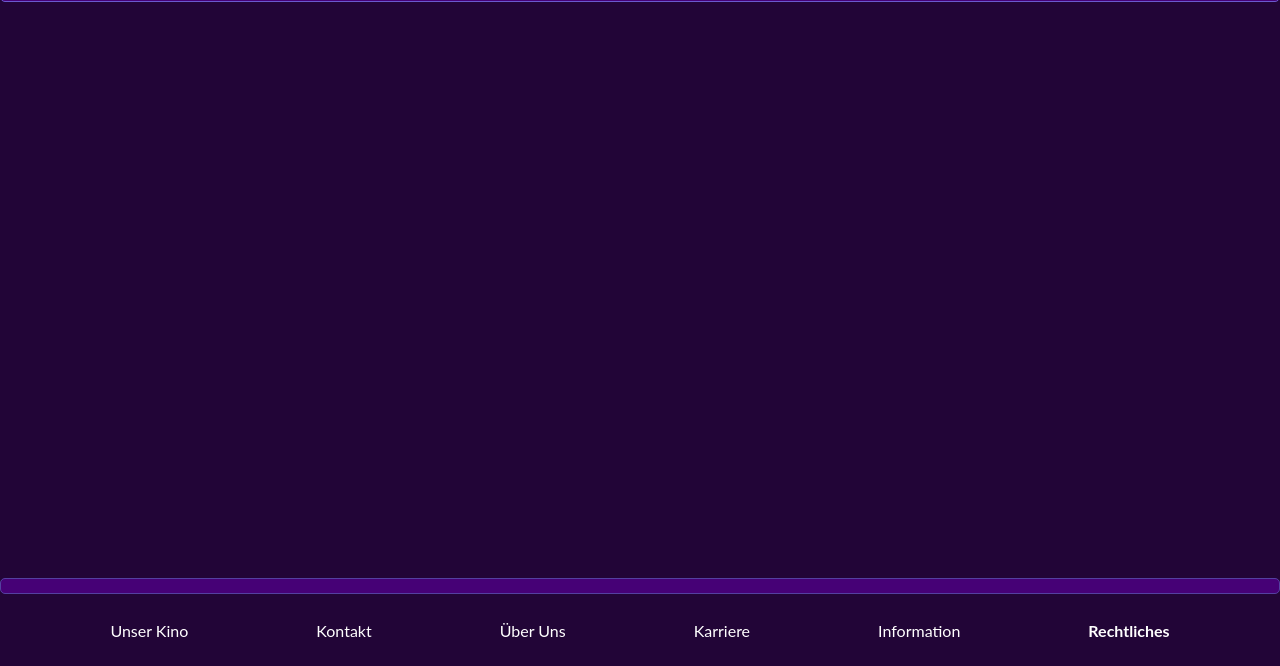
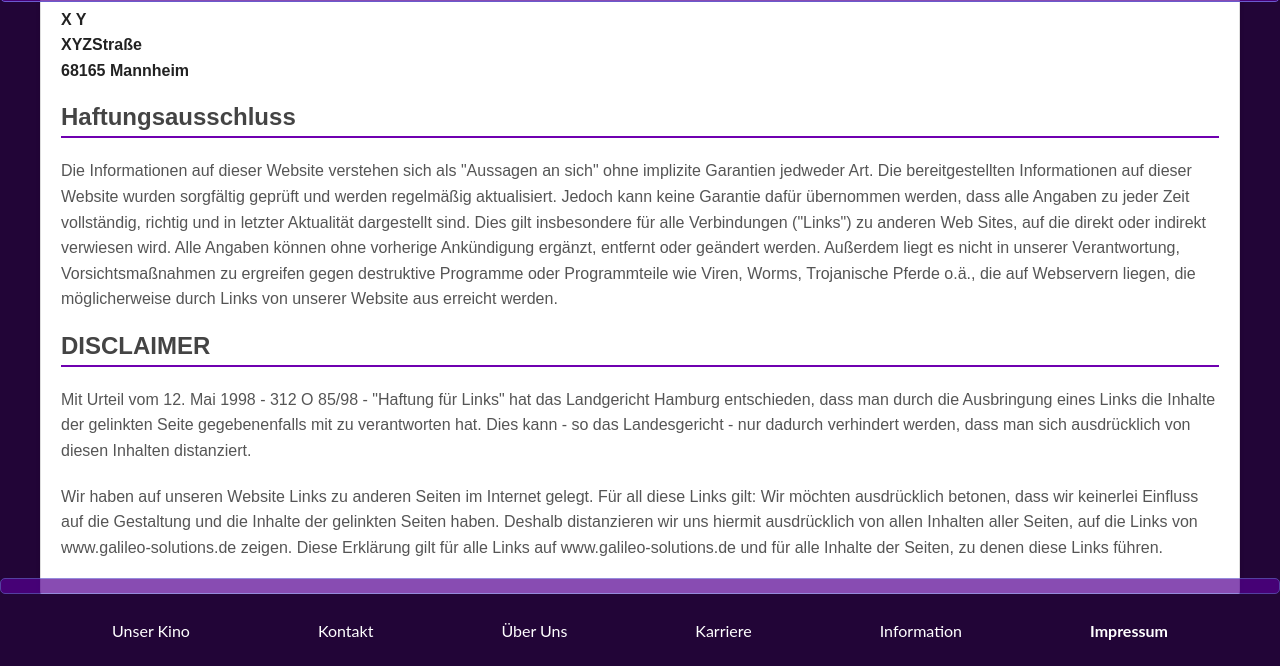
Before and after one commit to RamonaKT/cineo_repository, a plain HTML site: page cineo_frontend/infopages/legalpageStructure.html in a window 1280 px wide. Shown: the part 134-800 px from the top of the page. Drawn offline with nearby package versions, Linux system fonts and the light colour scheme.

Commit message:
V 0.4 Tom, Seite Rechtliches in Impressum umbenand, verlinkungen auf allen Seiten dahin geaendert, Inhalt der ImpressumsSeite hinzugefuegt

```diff
--- a/cineo_frontend/infopages/legalpageStructure.html
+++ b/cineo_frontend/infopages/legalpageStructure.html
@@ -21,7 +21,7 @@
 </a>
 
 <h1 class="h1_mainStyle_headingTopMiddle">
-    RECHTLICHES
+    Impressum
 </h1>
 
 <a href="../mainpages/loginpageStructure.html">
@@ -38,6 +38,41 @@
 </div>
 
 
+<!-- Impressum Inhalt -->
+<div class="legal-container">
+    <div class="legal-section">
+        <h2>Kontakt</h2>
+        <p>X Y<br>XYZStraße<br>68165 Mannheim</p>
+    </div>
+
+    <div class="legal-section">
+        <h2>Haftungsausschluss</h2>
+        <p>
+            Die Informationen auf dieser Website verstehen sich als "Aussagen an sich" ohne implizite Garantien jedweder Art.
+            Die bereitgestellten Informationen auf dieser Website wurden sorgfältig geprüft und werden regelmäßig aktualisiert.
+            Jedoch kann keine Garantie dafür übernommen werden, dass alle Angaben zu jeder Zeit vollständig, richtig und in letzter Aktualität dargestellt sind.
+            Dies gilt insbesondere für alle Verbindungen ("Links") zu anderen Web Sites, auf die direkt oder indirekt verwiesen wird.
+            Alle Angaben können ohne vorherige Ankündigung ergänzt, entfernt oder geändert werden.
+            Außerdem liegt es nicht in unserer Verantwortung, Vorsichtsmaßnahmen zu ergreifen gegen destruktive Programme oder Programmteile wie Viren, Worms, Trojanische Pferde o.ä., die auf Webservern liegen, die möglicherweise durch Links von unserer Website aus erreicht werden.
+        </p>
+    </div>
+
+    <div class="legal-section">
+        <h2>DISCLAIMER</h2>
+        <p>
+            Mit Urteil vom 12. Mai 1998 - 312 O 85/98 - "Haftung für Links" hat das Landgericht Hamburg entschieden,
+            dass man durch die Ausbringung eines Links die Inhalte der gelinkten Seite gegebenenfalls mit zu verantworten hat.
+            Dies kann - so das Landesgericht - nur dadurch verhindert werden, dass man sich ausdrücklich von diesen Inhalten distanziert.
+        </p>
+        <p>
+            Wir haben auf unseren Website Links zu anderen Seiten im Internet gelegt. Für all diese Links gilt:
+            Wir möchten ausdrücklich betonen, dass wir keinerlei Einfluss auf die Gestaltung und die Inhalte der gelinkten Seiten haben.
+            Deshalb distanzieren wir uns hiermit ausdrücklich von allen Inhalten aller Seiten, auf die Links von www.galileo-solutions.de zeigen.
+            Diese Erklärung gilt für alle Links auf www.galileo-solutions.de und für alle Inhalte der Seiten, zu denen diese Links führen.
+        </p>
+    </div>
+</div>
+
 
 <! mainStyle (home/Info): Verlinkung der InfoSeiten unten !/>
 <div class="div_mainStyle_navigationBeamBottom"> </div>
@@ -48,7 +83,7 @@
     <a href="../infopages/aboutuspageStructure.html">Über Uns</a>
     <a href="../infopages/careerpageStructure.html">Karriere</a>
     <a href="../infopages/informationpageStructure.html" >Information</a>
-    <a href="../infopages/legalpageStructure.html" class ="a_mainStyle_highlightLinkBottom">Rechtliches</a>
+    <a href="../infopages/legalpageStructure.html" class ="a_mainStyle_highlightLinkBottom">Impressum</a>
 </div>
 </body>
 </html>
--- a/cineo_frontend/infopages/legalpageStyle.css
+++ b/cineo_frontend/infopages/legalpageStyle.css
@@ -0,0 +1,55 @@
+/* Allgemeines Styling für den Impressum-Bereich */
+body {
+    font-family: Arial, sans-serif;
+    margin: 0;
+    padding: 0;
+    background-color: #f8f9fa; /* Heller Hintergrund für Lesbarkeit */
+    color: #333; /* Dunkler Text */
+}
+
+/* Container für den Impressum-Inhalt */
+.legal-container {
+    max-width: 1200px;
+    margin: 50px auto;
+    padding: 20px;
+    background-color: #ffffff; /* Weißer Hintergrund */
+    border: 1px solid #ddd; /* Dezenter Rahmen */
+    border-radius: 10px;
+    box-shadow: 0 2px 5px rgba(0, 0, 0, 0.1);
+}
+
+/* Abschnittstitel */
+.legal-section h2 {
+    font-size: 1.5em;
+    color: #444;
+    border-bottom: 2px solid #6f00b0; /* Lila Linie */
+    padding-bottom: 5px;
+    margin-bottom: 20px;
+}
+
+/* Text in jedem Abschnitt */
+.legal-section p {
+    font-size: 1em;
+    line-height: 1.6;
+    margin-bottom: 20px;
+    color: #555;
+}
+
+/* Kontaktinformationen */
+.legal-section:first-child p {
+    font-weight: bold;
+    color: #222;
+}
+
+/* Footer-Navigation */
+.div_mainStyle_navigationBottom a {
+    text-decoration: none;
+    color: #6f00b0; /* Lila Farbe */
+    margin: 0 15px;
+    font-weight: bold;
+    font-size: 0.9em;
+}
+
+.div_mainStyle_navigationBottom a:hover {
+    color: #d480ff; /* Helleres Lila bei Hover */
+}
```
Also changed, not shown: cineo_frontend/infopages/aboutcinemapageStructure.html (+1 -1 lines), cineo_frontend/infopages/aboutuspageStructure.html (+1 -1 lines), cineo_frontend/infopages/careerpageStructure.html (+1 -1 lines), cineo_frontend/infopages/contactpageStructure.html (+1 -1 lines), cineo_frontend/infopages/informationpageStructure.html (+1 -1 lines), cineo_frontend/mainpages/homepageStructure.html (+1 -1 lines), cineo_frontend/mainpages/loginpageStructure.html (+1 -1 lines), cineo_frontend/mainpages/programpageStructur.html (+1 -1 lines), cineo_frontend/specialpages/gastropageStructure.html (+1 -1 lines), cineo_frontend/specialpages/offerpageStructur.html (+1 -1 lines), cineo_frontend/specialpages/shoppageStructure.html (+1 -1 lines), cineo_frontend/specialpages/specialpageStructure.html (+1 -1 lines).
